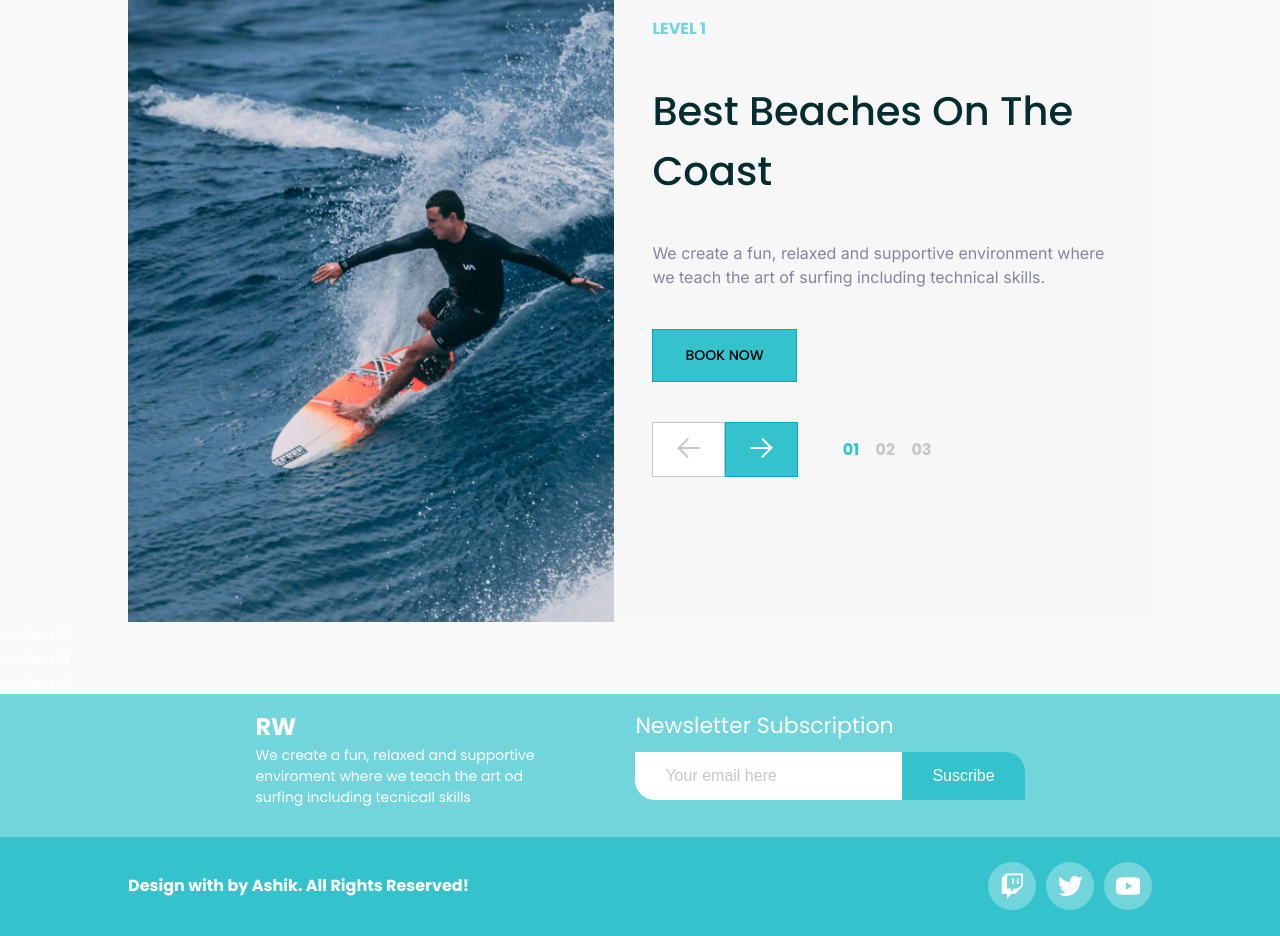
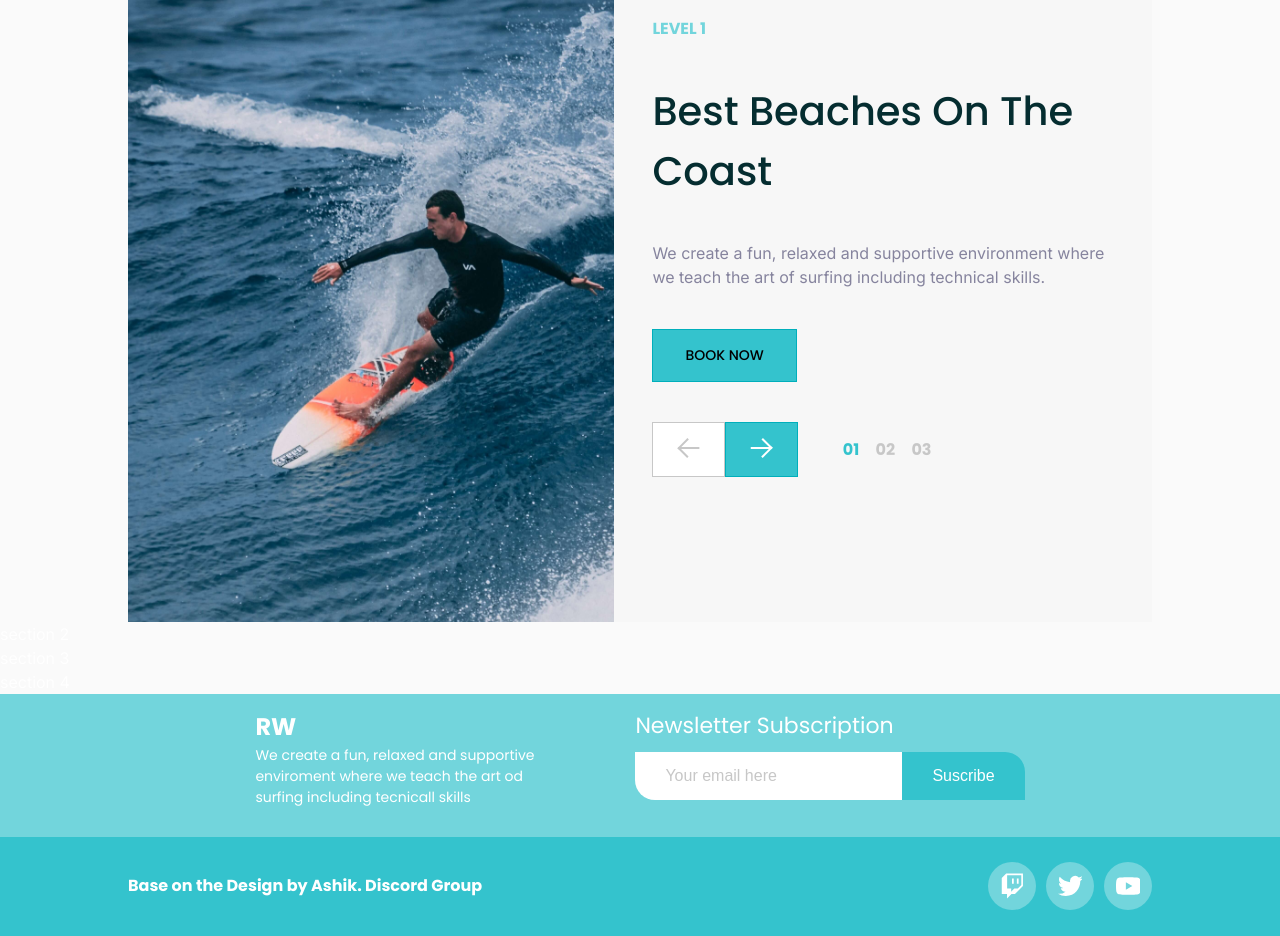
Before and after one commit to GeraAlcantara/surfLanding, a website built with Vite: page index.html in a window 1280 px wide. Shown: the part 768-1704 px from the top of the page. Built offline with nearby package versions, Linux system fonts and the light colour scheme.

Commit message:
change attributation to base on the design

```diff
--- a/index.html
+++ b/index.html
@@ -166,7 +166,7 @@
         <div class="attribution" >
           <div class="attribution--wrapper">
 
-            <h6 class="attribution__title">Design with by Ashik. All Rights Reserved!</h6>
+            <h6 class="attribution__title">Base on the Design by Ashik. Discord Group </h6>
             <div class="attribution__links">
               <!-- facebook svg -->
               <a href="https://www.twitch.tv/matiasbaldanza" target="_blank" class="attribution__link" >
```
